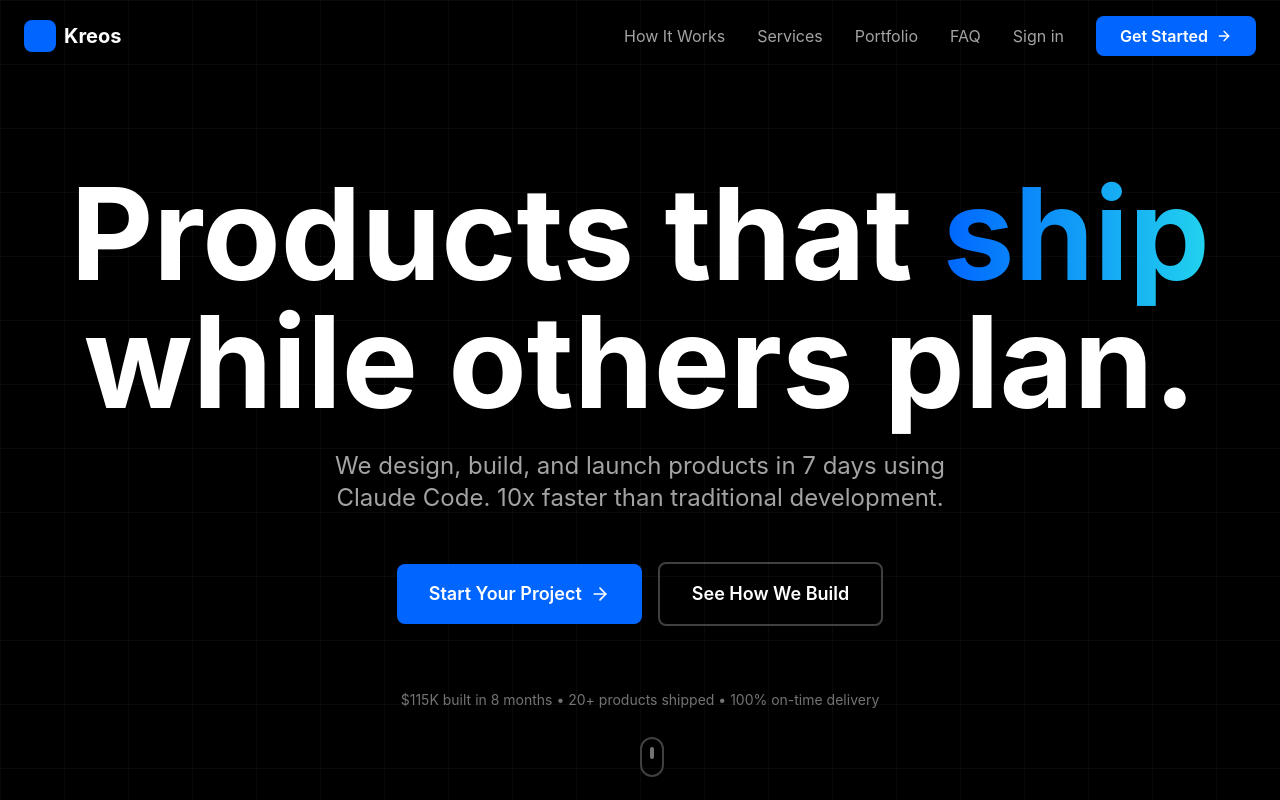
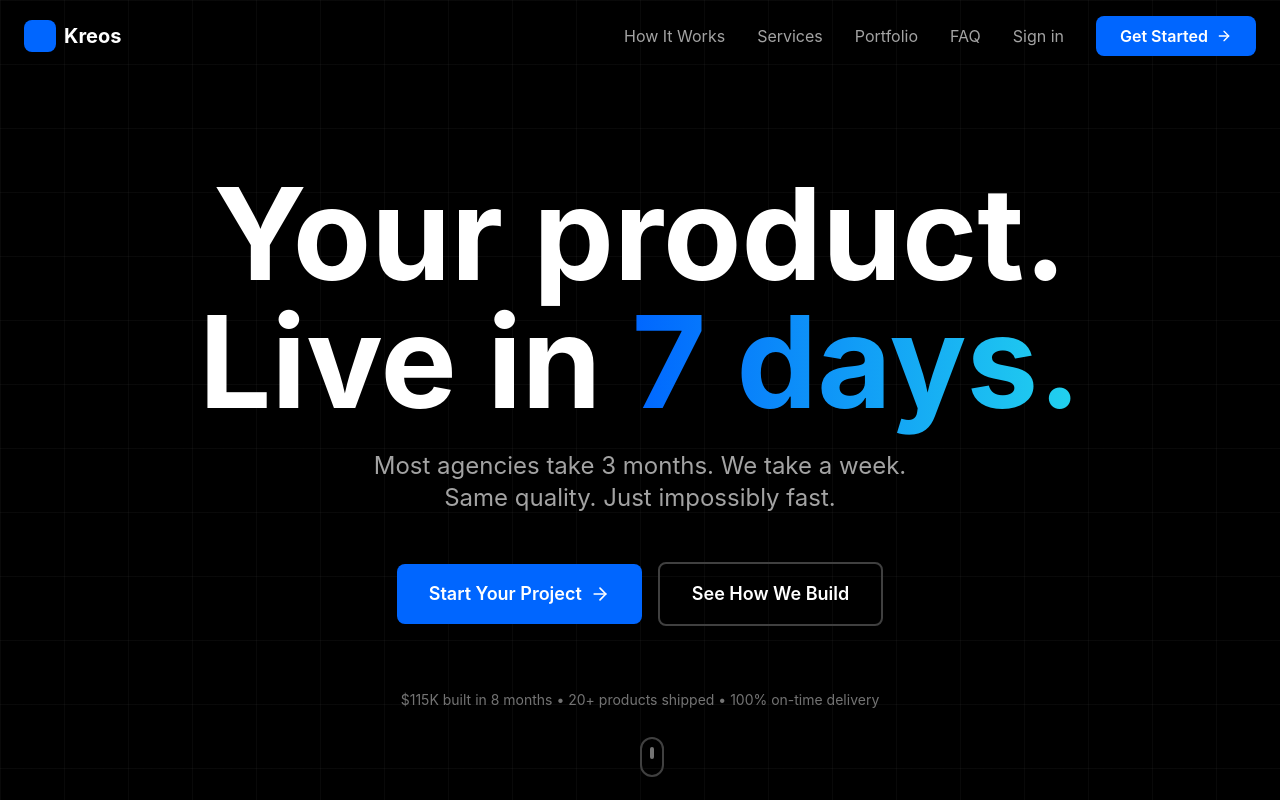
Before and after one commit to tukijoshua/clawproxy, a Next.js app: page / in a window 1280 px wide. Shown: the top 800 px of the page. Built offline with nearby package versions, Linux system fonts and the light colour scheme.

Commit message:
Update Hero copy: Make messaging more direct and punchy
Change headline from 'Products that ship while others plan' to 'Your product. Live in 7 days.'
Update subheadline to emphasize speed comparison: '3 months vs 1 week'
Remove technical jargon for clearer, more impactful messaging

```diff
--- a/components/landing/Hero.tsx
+++ b/components/landing/Hero.tsx
@@ -17,17 +17,18 @@ export function Hero() {
           transition={{ duration: 0.8 }}
         >
           <h1 className="text-5xl sm:text-7xl md:text-8xl lg:text-9xl font-bold text-brand-white mb-6 leading-none px-4">
-            Products that{' '}
+            Your product.
+            <br />
+            Live in{' '}
             <span className="text-transparent bg-clip-text bg-gradient-to-r from-brand-blue to-cyan-400">
-              ship
+              7 days.
             </span>
-            <br />
-            while others plan.
           </h1>
 
           <p className="text-lg sm:text-xl md:text-2xl text-brand-gray-400 mb-12 max-w-2xl mx-auto px-4">
-            We design, build, and launch products in 7 days using Claude Code.
-            10x faster than traditional development.
+            Most agencies take 3 months. We take a week.
+            <br />
+            Same quality. Just impossibly fast.
           </p>
 
           <div className="flex flex-col sm:flex-row gap-4 justify-center items-center px-4">
```
